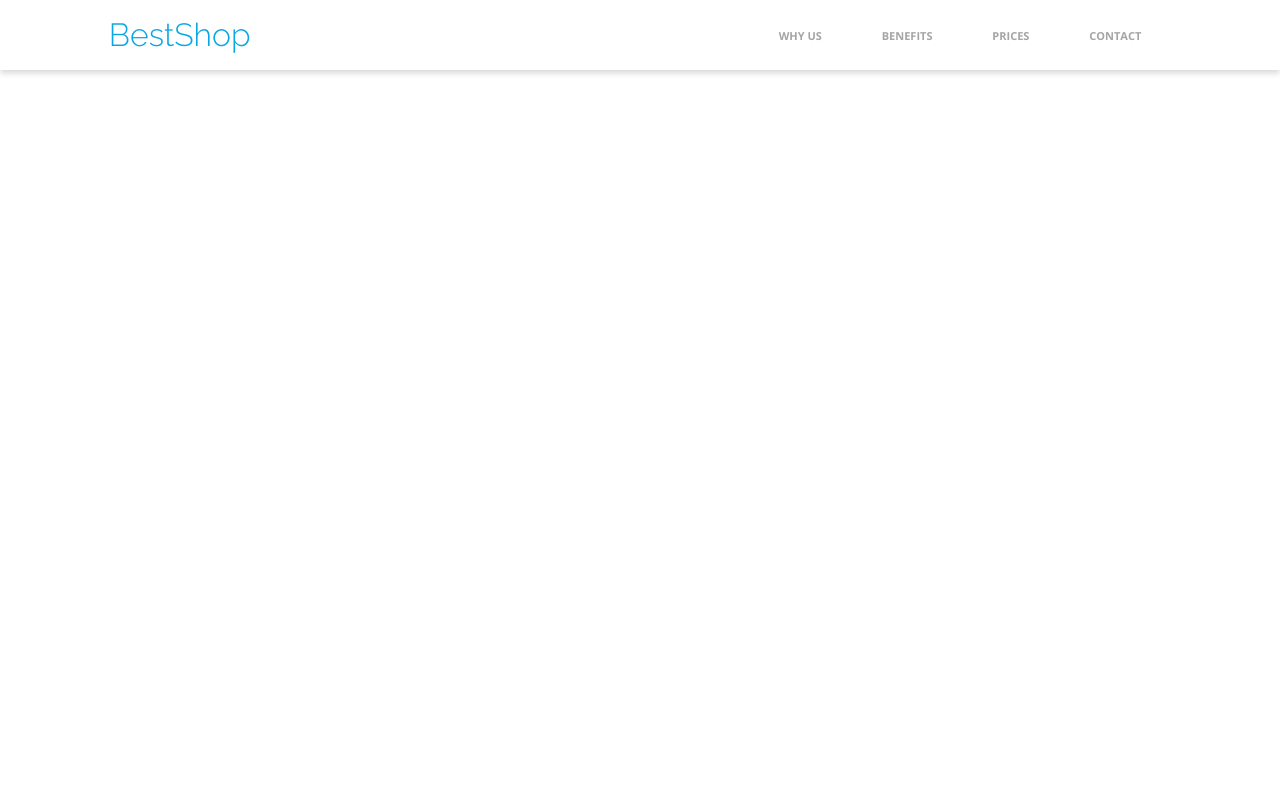
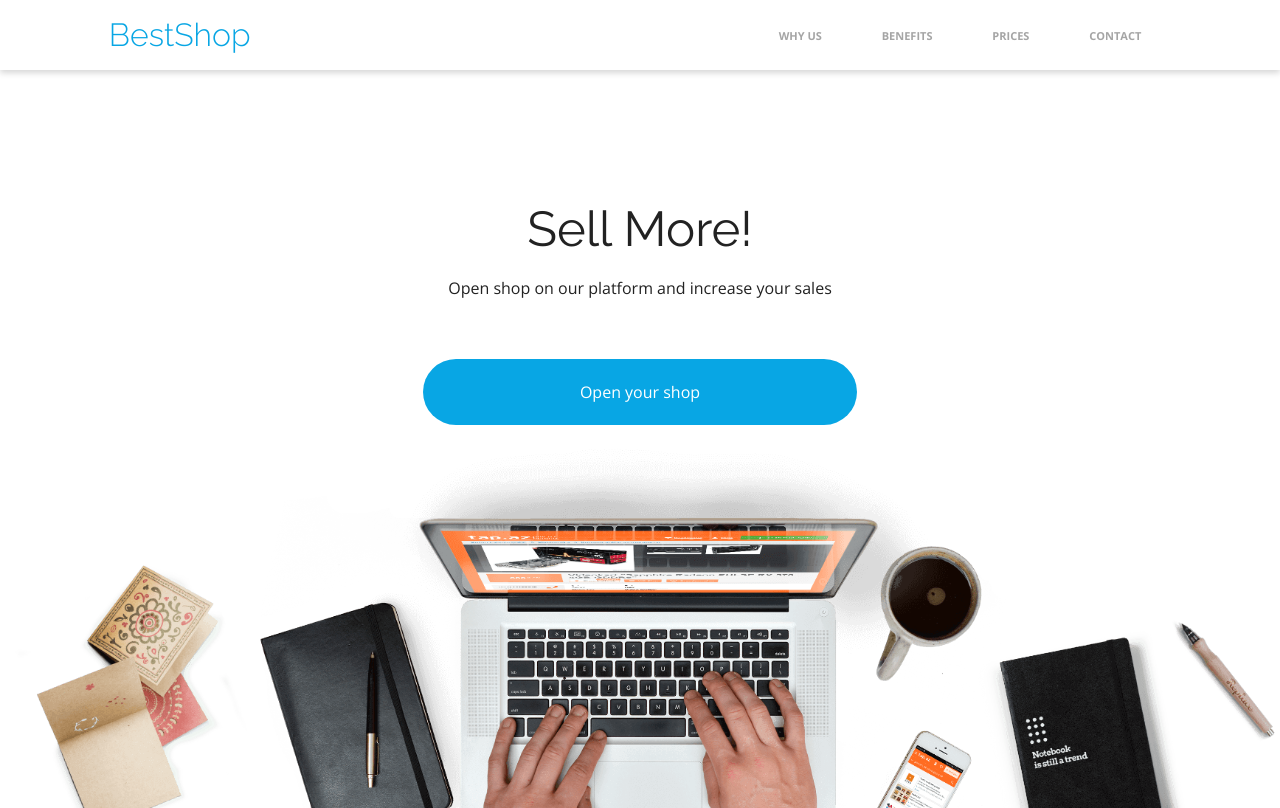
Before and after one commit to Arachnomorph/best-shop, a plain HTML site: page index.html in a window 1280 px wide. Drawn offline with nearby package versions, Linux system fonts and the light colour scheme.

Commit message:
Opening section

```diff
--- a/css/style.css
+++ b/css/style.css
@@ -14,9 +14,12 @@
     box-sizing: border-box;
 }
 
+/* header and navigation */
+
 header {
     width: 100vw;
     height: 70px;
+    margin-bottom: 130px;
     background-color: var(--color-white);
     box-shadow: var(--color-black-shadow) 0 3px 6px;
 
@@ -70,3 +73,52 @@ nav.navigation {
     color: var(--color-black);
     border-bottom: 4px solid var(--color-primary);
 }
+
+/* opening section */
+
+section.opening {
+    width: 100vw;
+    margin-top: 130px;
+
+    display: flex;
+    flex-direction: column;
+    justify-content: flex-end;
+    align-items: center;
+}
+
+.opening-container {
+    display: flex;
+    flex-direction: column;
+    justify-content: center;
+    align-items: center;
+}
+
+h1 {
+    font-family: 'Raleway', sans-serif;
+    font-weight: 400;
+    font-size: 49px;
+    line-height: 57px;
+    margin-bottom: 20px;
+}
+
+p.call-to-action {
+    font-family: 'Open sans', sans-serif;
+    font-size: 16px;
+    line-height: 22px;
+    margin-bottom: 60px;
+}
+
+.button-primary {
+    font-family: "Open sans", sans-serif;
+    font-size: 16px;
+    line-height: 22px;
+    text-decoration: none;
+    color: var(--color-white);
+    background-color: var(--color-primary);
+    padding: 22px 157px;
+    border-radius: 40px;
+}
+
+img.background-main {
+    width: 100vw;
+}
--- a/index.html
+++ b/index.html
@@ -25,5 +25,13 @@
         </nav>
     </div>
 </header>
+<section class="opening">
+    <div class="opening-container">
+        <h1>Sell More!</h1>
+        <p class="call-to-action">Open shop on our platform and increase your sales</p>
+        <a href="#" class="button button-primary">Open your shop</a>
+    </div>
+    <img src="assets/Background.png" alt="business desk" class="background-main">
+</section>
 </body>
 </html>
```
